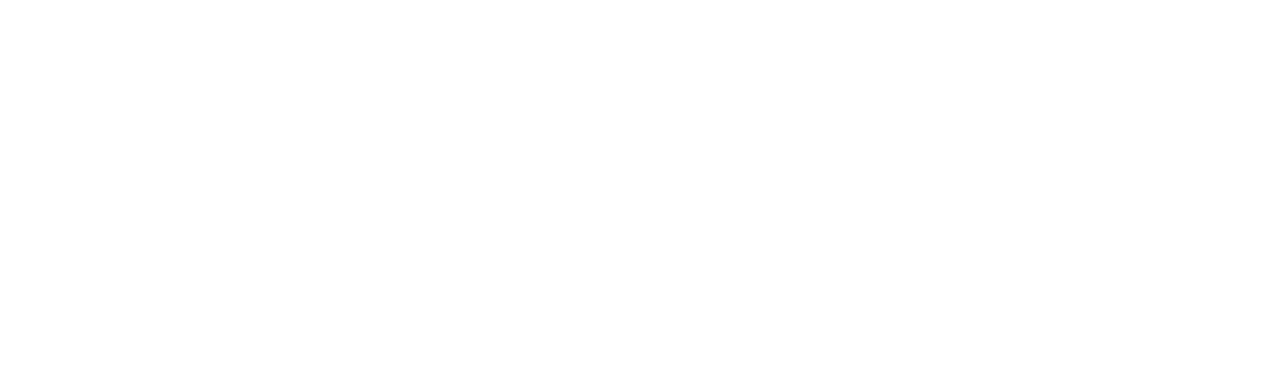
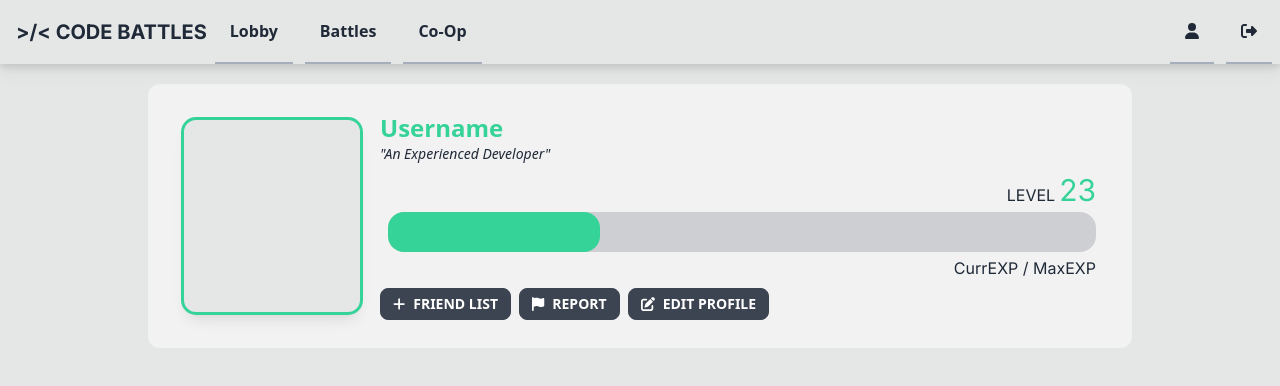
Before and after one commit to ninjoma/codebattles, a Vue app in the folder codebattles-web/: page /profile in a window 1280 px wide. Before the commit this address had no page. Shown: the top 386 px of the page. Built offline with nearby package versions, Linux system fonts and the light colour scheme; what vue-codemirror would draw is missing.

Commit message:
Added Profile view

```diff
--- a/codebattles-web/src/App.vue
+++ b/codebattles-web/src/App.vue
@@ -1,7 +1,15 @@
-<script setup lang="ts">
+<script lang="ts">
+import Header from "./components/Header.vue";
+export default {
+    components: {
+        Header
+    }
+}
 </script>
 
 <template>
-    <RouterView>
-    </RouterView>
+    <div class="min-h-screen flex flex-col">
+        <Header></Header>
+        <RouterView></RouterView>
+    </div>
 </template>
--- a/codebattles-web/src/components/Header.vue
+++ b/codebattles-web/src/components/Header.vue
@@ -1,10 +1,37 @@
 <script lang="ts">
-export default {}
+import HeaderButton from "./HeaderButton.vue";
+export default {
+    components: {
+        HeaderButton
+    }
+
+}
 </script>
 <template>
-    <div className="navbar bg-base-300 flex items-baseline gap-3 p-0 px-2">
-        <a className="normal-case text-xl font-inter font-bold px-2">>/&lt; CODE BATTLES</a>
-        <a className="h-full border-b-2 border-[#36D399]">Battles</a>
-        <a className="h-full border-b-2 border-[#A6ADBB]">Co-Op</a>
+    <div className="navbar bg-base-300 flex items-center justify-between gap-3 p-0 px-2 items-stretch drop-shadow-lg">
+        <div>
+            <a className="normal-case text-xl font-inter font-bold px-2">>/&lt; CODE BATTLES</a>
+            <div class="h-full flex gap-3">
+                <HeaderButton targetUrl="/lobby">
+                    <a>Lobby</a>
+                </HeaderButton>
+                <HeaderButton targetUrl="/battle">
+                    <a>Battles</a>
+                </HeaderButton>
+                <HeaderButton targetUrl="/coop">
+                    <a>Co-Op</a>
+                </HeaderButton>
+            </div>
+        </div>
+        <div>
+            <div class="h-full flex gap-3">
+                <HeaderButton targetUrl="/profile">
+                    <font-awesome-icon icon="fa-solid fa-user" />
+                </HeaderButton>
+                <HeaderButton targetUrl="/logout">
+                    <font-awesome-icon icon="fa-solid fa-right-from-bracket" />
+                </HeaderButton>
+            </div>
+        </div>
     </div>
 </template>
--- /dev/null
+++ b/codebattles-web/src/components/HeaderButton.vue
@@ -0,0 +1,34 @@
+<script lang="ts">
+export default {
+    props: ['targetUrl']
+}
+</script>
+
+<template>
+    <div class="header-button border-b-2 items-center flex font-bold">
+        <RouterLink :to="targetUrl" class="">
+            <slot/>
+        </RouterLink>
+    </div>
+</template>
+<style scoped>
+.header-button {
+    border-color: #A6ADBB;
+    width:100%;
+    white-space: nowrap;
+    padding-left:15px;
+    padding-right:15px;
+    transition-property: all;
+    transition-duration: 0.15s;
+}
+
+.header-button:hover {
+    border-color: #36D399;
+    background-color: #1d765651;
+    font-style: italic;
+    font-size: 1.5em;
+    font-weight: 700;
+}
+
+
+</style>
--- a/codebattles-web/src/main.ts
+++ b/codebattles-web/src/main.ts
@@ -6,9 +6,9 @@
 import VueCodeMirror from "vue-codemirror";
 import { library } from '@fortawesome/fontawesome-svg-core';
 import { FontAwesomeIcon } from '@fortawesome/vue-fontawesome';
-import { faCrown, faCircleArrowUp } from '@fortawesome/free-solid-svg-icons';
+import { faCrown, faCircleArrowUp, faUser, faRightFromBracket, faFlag, faPlus, faPenToSquare } from '@fortawesome/free-solid-svg-icons';
 
-library.add(faCrown, faCircleArrowUp)
+library.add(faCrown, faCircleArrowUp, faUser, faRightFromBracket, faFlag, faPlus, faPenToSquare)
 
 createApp(App)
 
--- a/codebattles-web/src/router/index.ts
+++ b/codebattles-web/src/router/index.ts
@@ -1,8 +1,10 @@
 import * as VueRouter from "vue-router";
 import LobbyView from "../views/LobbyView.vue";
+import ProfileView from "../views/ProfileView.vue";
 
 const routes: VueRouter.RouteRecordRaw[] = [
     { path: '/lobby', component: LobbyView },
+    { path: '/profile', component: ProfileView }
 ]
 
 const routerOptions: VueRouter.RouterOptions = {
--- a/codebattles-web/src/views/LobbyView.vue
+++ b/codebattles-web/src/views/LobbyView.vue
@@ -1,12 +1,10 @@
 <script lang="ts">
-import Header from "../components/Header.vue";
 import LobbyHeader from "../components/LobbyHeader.vue";
 import CodeEditor from "../components/CodeEditor.vue";
 import PlayerCard from "../components/PlayerCard.vue";
 import ScoreCard from "../components/ScoreCard.vue";
 export default {
     components: {
-        Header,
         LobbyHeader,
         CodeEditor,
         PlayerCard,
@@ -16,8 +14,7 @@
 </script>
 
 <template>
-    <div class="h-screen flex flex-col">
-        <Header></Header>
+    <div class="flex flex-col flex-1">
         <LobbyHeader></LobbyHeader>
         <div class="w-full py-2.5 px-4 flex gap-40 justify-between items-center">
             <div className="w-1/2 flex justify-between">
--- /dev/null
+++ b/codebattles-web/src/views/ProfileView.vue
@@ -0,0 +1,62 @@
+<script lang="ts">
+export default {
+    components: {
+
+    }
+}
+</script>
+
+<template>
+    <div class="flex flex-col flex-1 items-center bg-base-300">
+        <div class="max-w-screen-lg w-full">
+            <div class="bg-base-200 m-5 rounded-xl p-2">
+                <div class="flex m-5 rounded-xl gap-3">
+                    <div className="avatar p-2">
+                        <div className="w-44 rounded-xl shadow-lg ring ring-success bg-base-300">
+
+                        </div>
+                    </div>
+                    <div class="flex flex-col items-stretch w-full">
+                        <div class="flex items-baseline flex-col w-full">
+                            <h3 class="text-2xl font-bold text-[#36D399]">Username</h3>
+                            <blockquote class="text-sm italic">
+                                <p>"An Experienced Developer"</p>
+                            </blockquote>
+                            <div class="p-2 flex flex-col items-center rounded-xl w-full">
+                                <div class="flex justify-end flex-1 items-baseline gap-1 font-inter w-full">
+                                    <a>LEVEL</a>
+                                    <a class="text-3xl text-[#36D399]">23</a>
+                                </div>
+                                <progress className="progress progress-success h-10 m-1 rounded-sm" value="30" max="100"></progress>
+                                <div class="flex justify-end font-inter w-full">
+                                    <a>CurrEXP / MaxEXP</a>
+                                </div>
+                            </div>
+                            <div class="flex gap-2">
+                                <button className="btn btn-sm flex gap-2">
+                                    <font-awesome-icon icon="fa-solid fa-plus" /> Friend List
+                                </button>
+                                <button className="btn btn-sm flex gap-2">
+                                    <font-awesome-icon icon="fa-solid fa-flag"  /> Report
+                                </button>
+                                <button className="btn btn-sm flex gap-2">
+                                    <font-awesome-icon icon="fa-solid fa-pen-to-square" /> Edit Profile
+                                </button>
+                            </div>
+                            <div class="flex">
+
+                            </div>
+                        </div>
+                        <div class="flex gap-1">
+                            <div class="">
+                                <div>
+
+                                </div>
+                            </div>
+                        </div>
+                    </div>
+                </div>
+            </div>
+        </div>
+    </div>
+</template>
```
